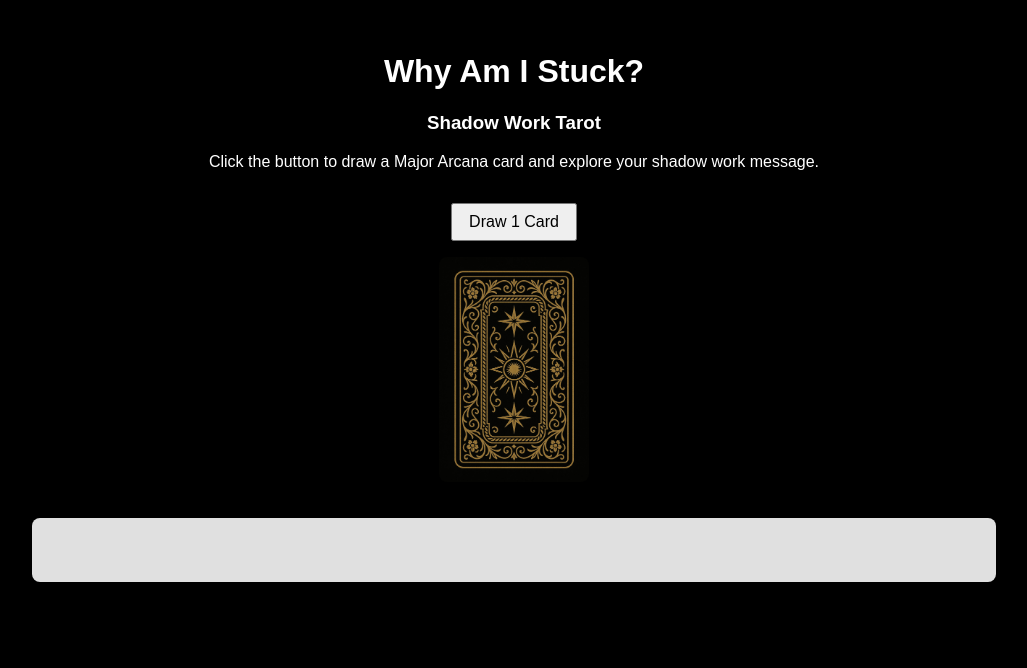
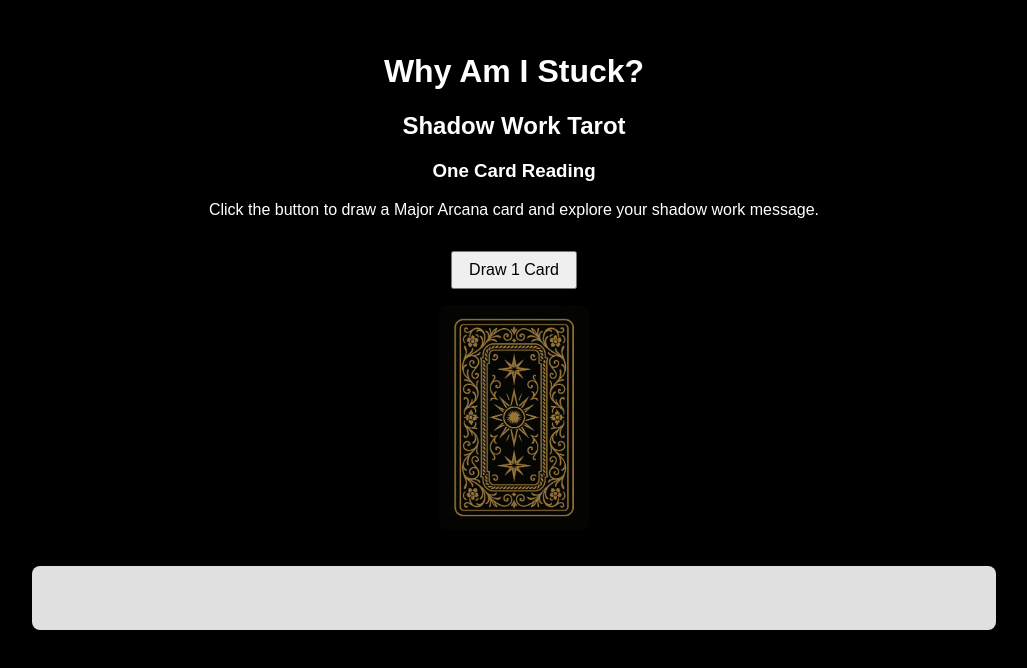
Before and after one commit to armadilloamore/internal-block-1-card, a plain HTML site: page index.html in a window 1280 px wide. Shown: the whole page, without its empty margins (126-1153 px from the left). Drawn offline with Linux system fonts and the light colour scheme.

Commit message:
Update index.html
added one card reading

```diff
--- a/index.html
+++ b/index.html
@@ -8,7 +8,8 @@
 </head>
 <body>
 <h1>Why Am I Stuck?</h1>
-<h3>Shadow Work Tarot</h3>
+<h2>Shadow Work Tarot</h2>
+<h3>One Card Reading</h3>
 <p>Click the button to draw a Major Arcana card and explore your shadow work message.</p>
 <button onclick="drawCard()">Draw 1 Card</button>
 
```
